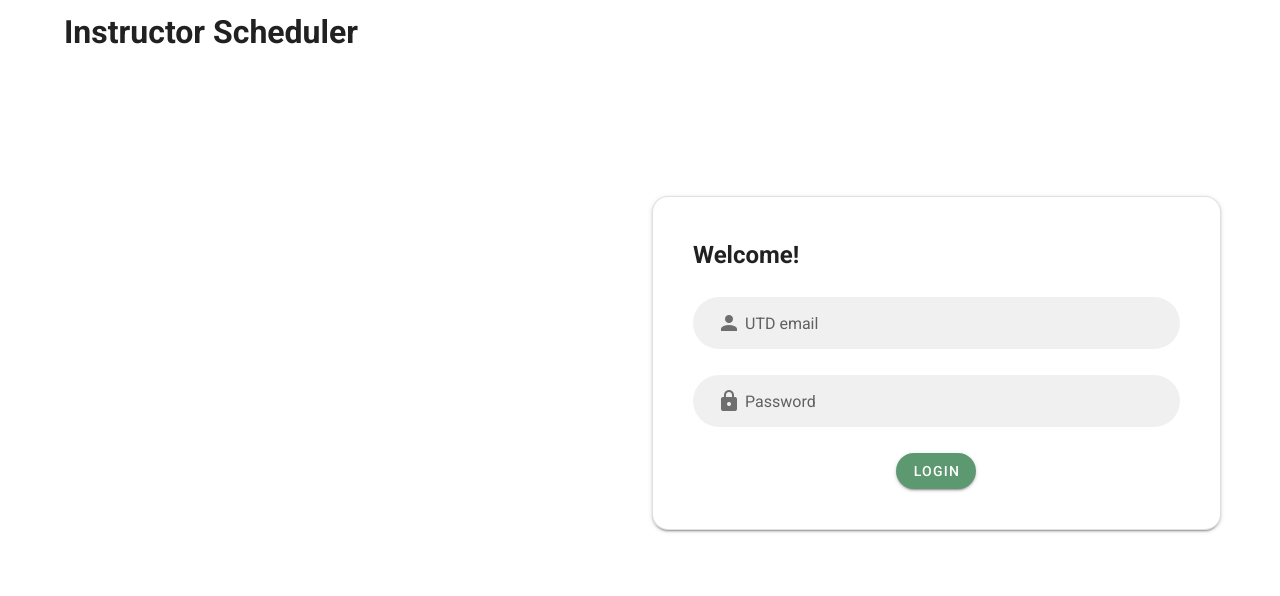
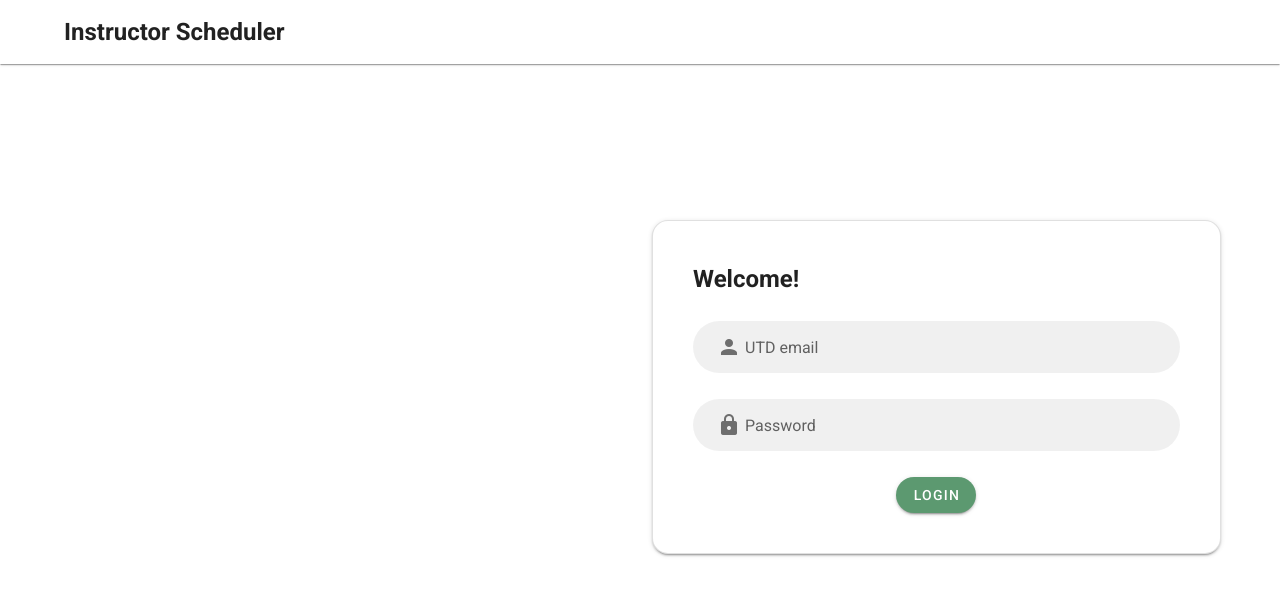
Before and after one commit to palak-bhargava/InstructorScheduler, a Vue app in the folder vue-client/: page / in a window 1280 px wide. Shown: the top 596 px of the page. Built offline with nearby package versions, Linux system fonts and the light colour scheme.

Commit message:
fixed spacing and nav bar

```diff
--- a/vue-client/src/views/LoginPage.vue
+++ b/vue-client/src/views/LoginPage.vue
@@ -3,7 +3,7 @@
     <v-app-bar
         app
         color="#ffffff"
-        elevation=0
+        elevation=1
       >
         <div class="d-flex align-center">
           <v-img
@@ -13,7 +13,7 @@
             transition="scale-transition"
             width="40"
           />
-          <h1>Instructor Scheduler</h1>
+          <h2>Instructor Scheduler</h2>
         </div>
         <v-spacer></v-spacer>
       </v-app-bar>
@@ -26,7 +26,7 @@
         class="ml-md-auto"
         align=left
       >
-      <br><br><br><br>
+      <br><br><br><br><br>
         <v-card
           class="pa-2"
           elevation=0
@@ -59,7 +59,7 @@
         sm="6"
         md="6"
       >
-      <br><br><br><br><br>
+      <br><br><br><br><br><br>
         <v-card
           class="pa-10 rounded-xl"
           elevation="2"
```
